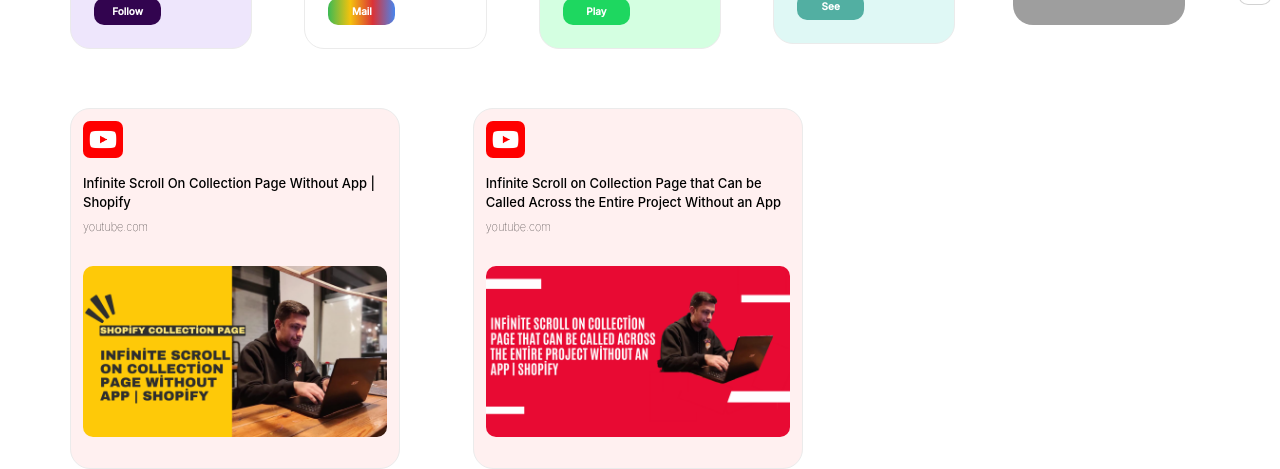
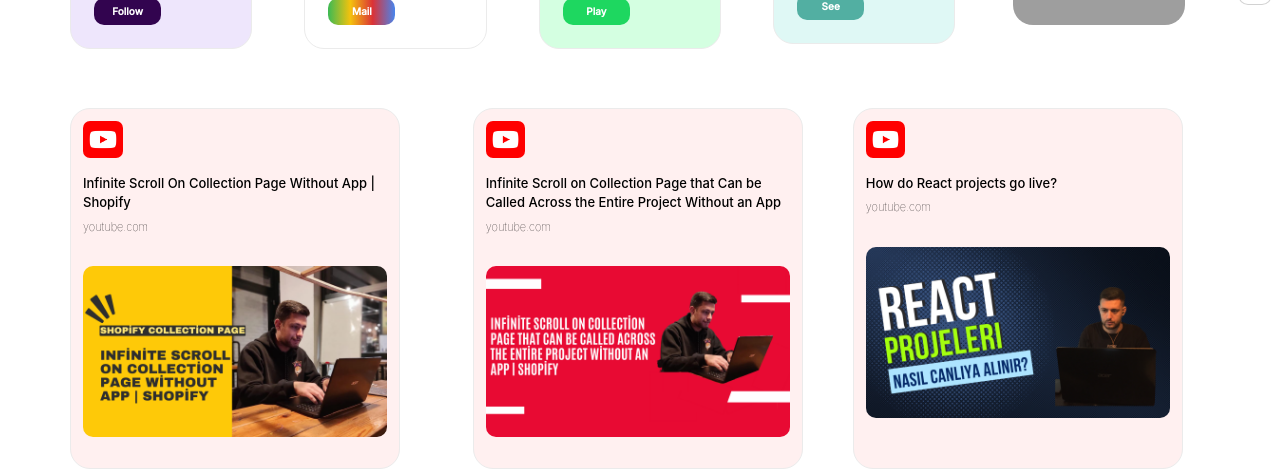
Before and after one commit to UfukDemrel/ufukdemirel, a React (Create React App) app: page /social in a window 1280 px wide. Shown: the part 517-986 px from the top of the page. Built offline with nearby package versions, Linux system fonts and the light colour scheme; grey boxes are pictures that could not be loaded.

Commit message:
collection

```diff
--- a/src/components/Social.js
+++ b/src/components/Social.js
@@ -146,6 +146,16 @@
               <img className="youtube" alt='alt' src='page.png'/>
             </div>
           </a>
+
+          <a href='https://youtu.be/O2UzkR5Msrw' target='_blank' rel="noreferrer">
+            <div className='one-grid space'>
+              <img alt='alt' className="youtubelogo" src={youtubelogo}/>
+              <p className='y-title'>How do React projects go live?</p>
+              <p className='y-text'>youtube.com</p>
+              <img className="youtube" alt='alt' src='react.png'/>
+            </div>
+          </a>
+
       </div>
     </div>
   );
```
Also changed, not shown: public/react.png.
